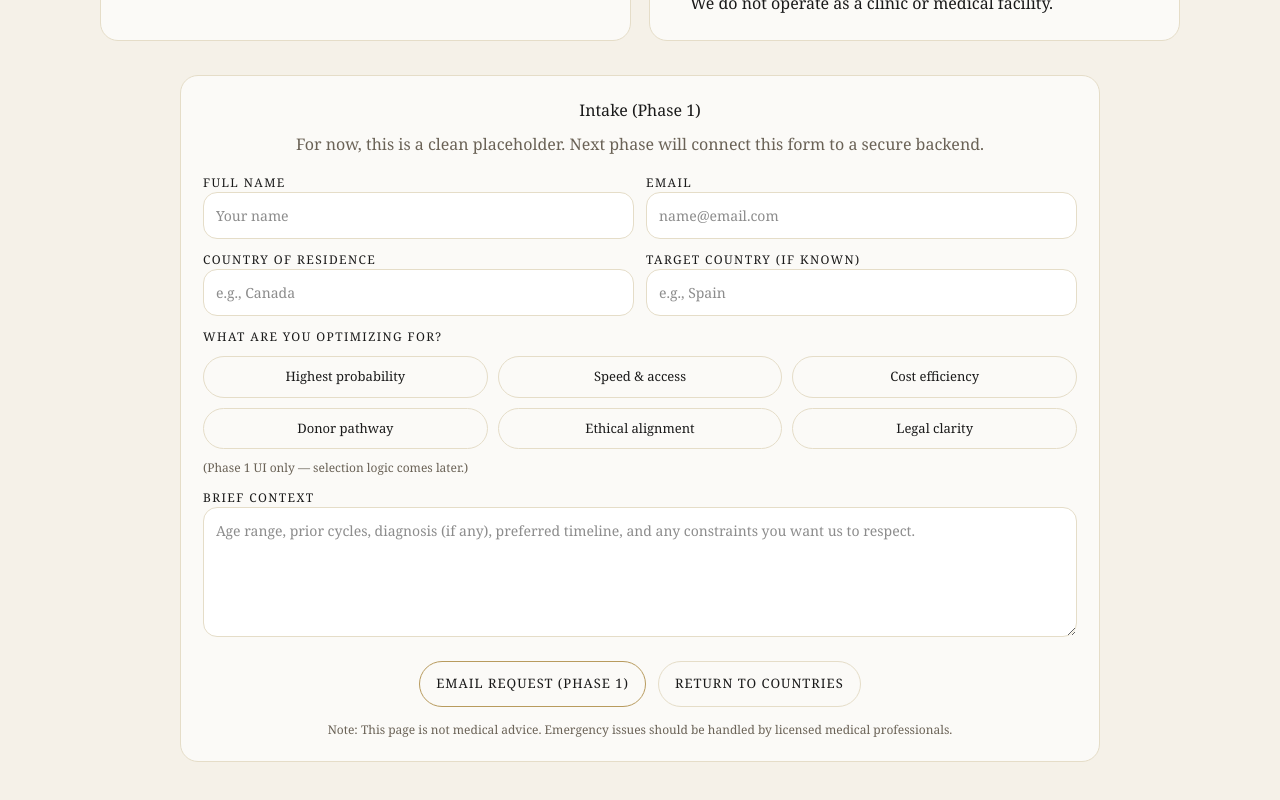
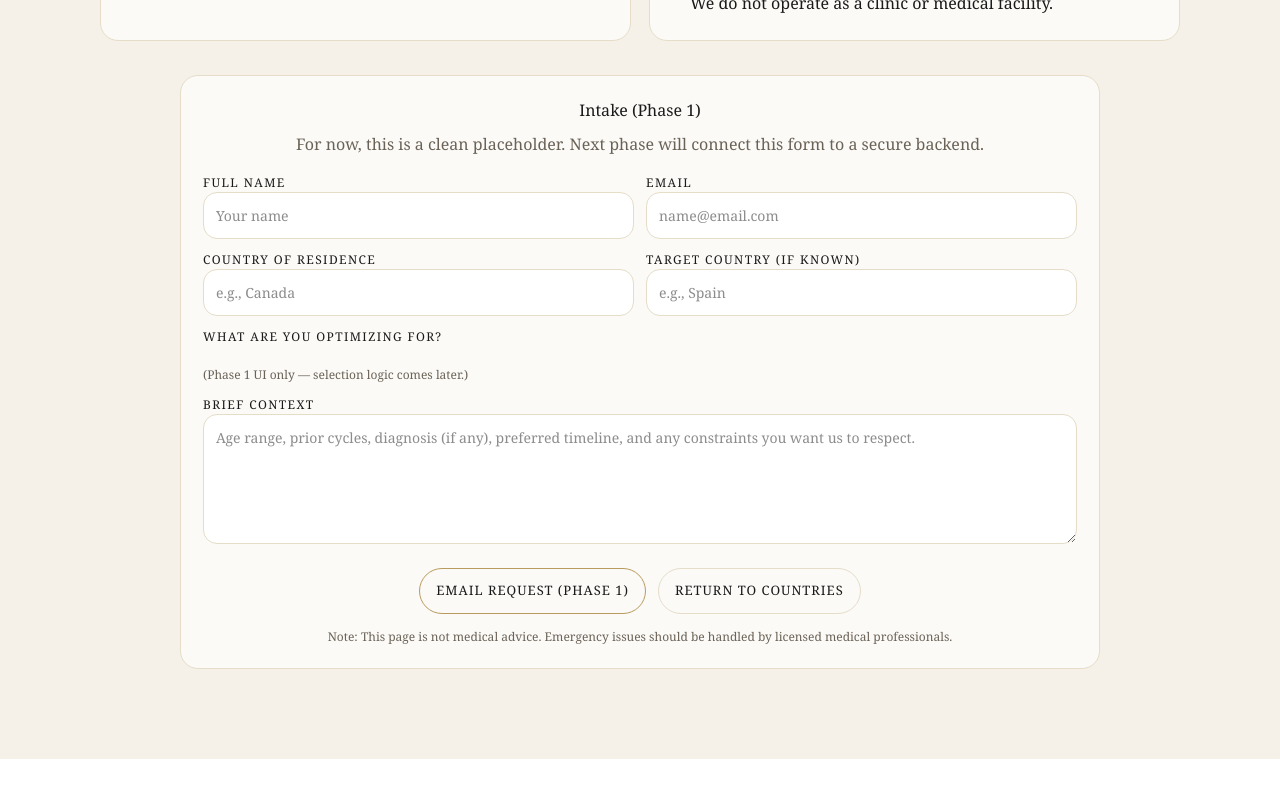
Before and after one commit to fmeliteintl-collab/fertilitycarehub-web, a Next.js app: page /consultation in a window 1280 px wide. Shown: the part 715-1515 px from the top of the page. After the commit the page ends 1474 px from the top, so only its background shows below. Built offline with nearby package versions, Linux system fonts and the light colour scheme.

Commit message:
Fix consultation selection logic (remove chip, clean JSX errors)

```diff
--- a/app/consultation/page.tsx
+++ b/app/consultation/page.tsx
@@ -1,3 +1,6 @@
+"use client";
+
+import { useState } from "react";
 import Link from "next/link";
 
 export default function ConsultationPage() {
@@ -7,7 +10,13 @@ export default function ConsultationPage() {
   const GOLD = "#B89B5E";
   const BORDER = "#E5DDC8";
   const CARD_BG = "#FBFAF7";
+const [optimizingFor, setOptimizingFor] = useState<string[]>([]);
 
+  const toggleOption = (label: string) => {
+    setOptimizingFor((prev) =>
+      prev.includes(label) ? prev.filter((x) => x !== label) : [...prev, label]
+    );
+  };
   return (
     <main
       style={{
@@ -199,12 +208,9 @@ export default function ConsultationPage() {
                   marginTop: 10,
                 }}
               >
-                <Chip text="Highest probability" />
-                <Chip text="Speed & access" />
-                <Chip text="Cost efficiency" />
-                <Chip text="Donor pathway" />
-                <Chip text="Ethical alignment" />
-                <Chip text="Legal clarity" />
+
+
+
               </div>
               <p style={{ color: MUTED, fontSize: 12, marginTop: 10 }}>
                 (Phase 1 UI only — selection logic comes later.)
```
